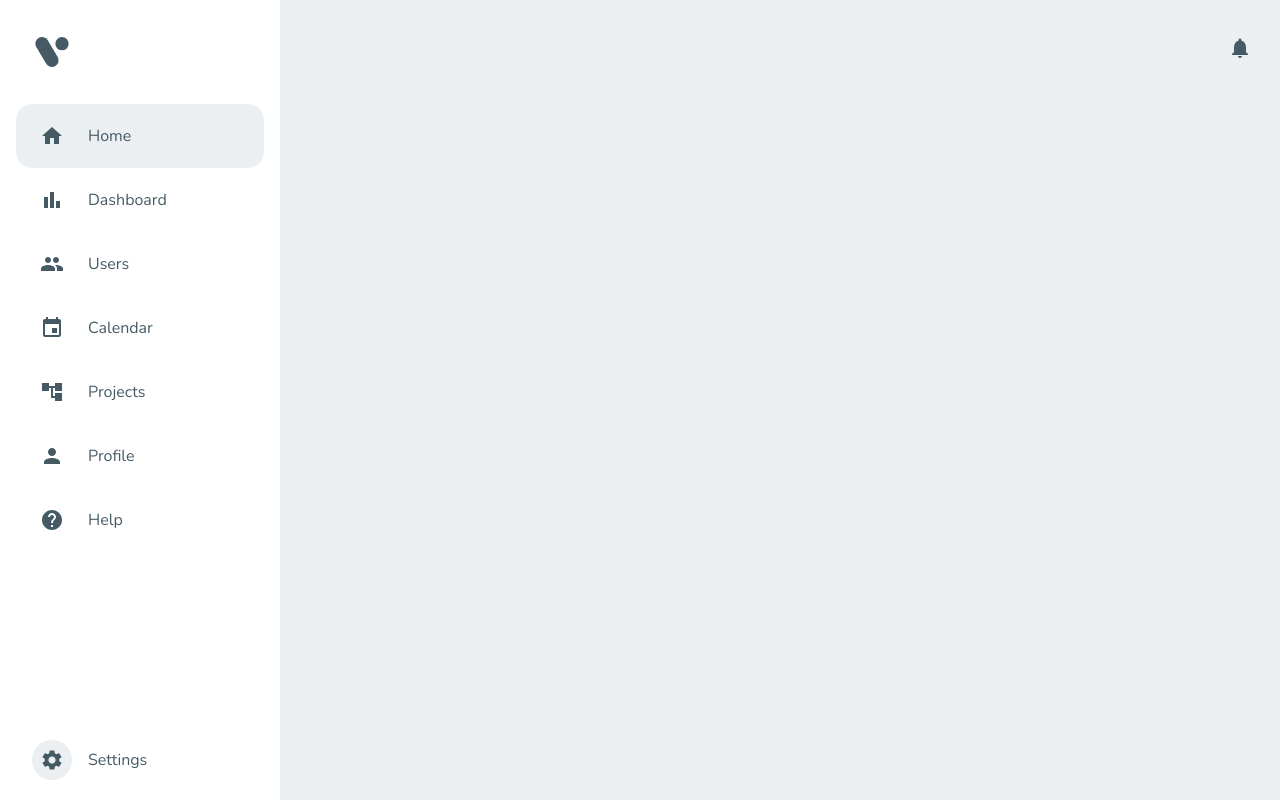
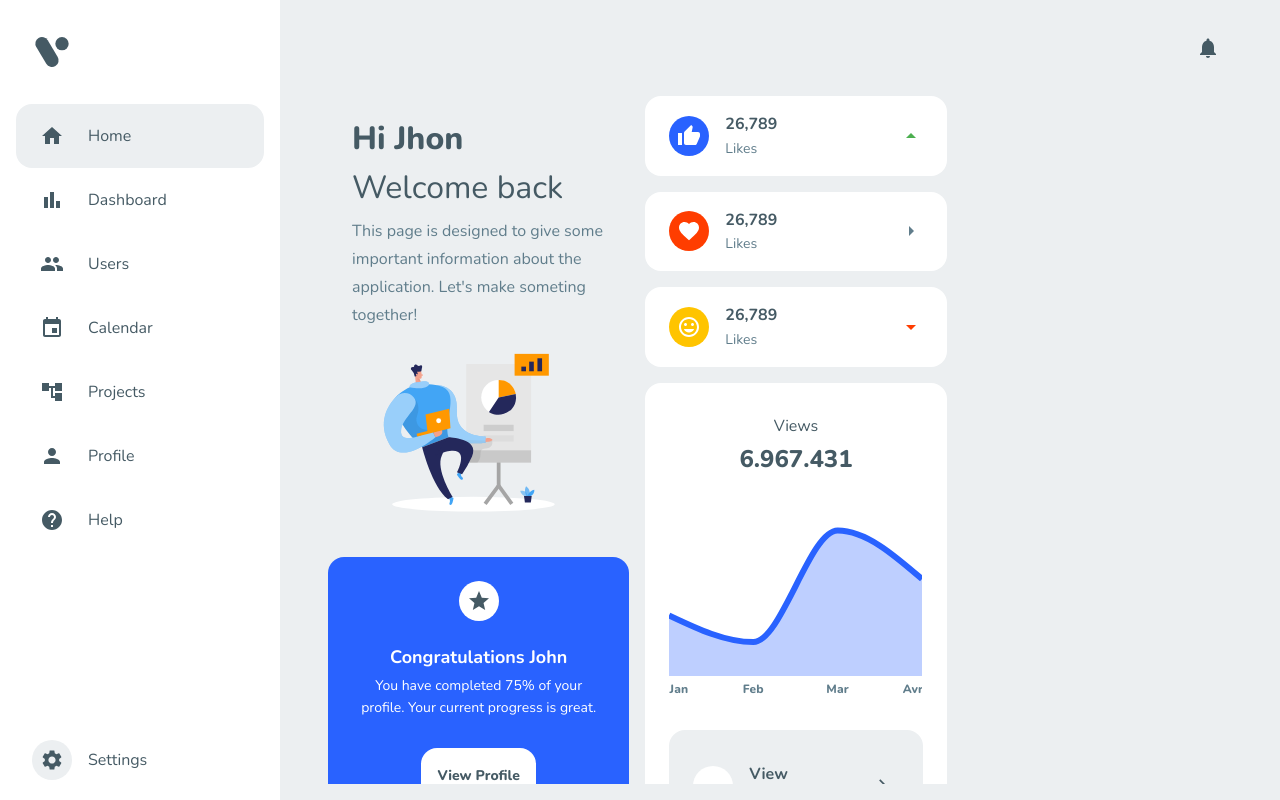
Before and after one commit to Smitt2767/MUI, a React (Create React App) app: page / in a window 1280 px wide. Built offline with nearby package versions, Linux system fonts and the light colour scheme.

Commit message:
home page welcome and like/view section added

```diff
--- a/package.json
+++ b/package.json
@@ -17,6 +17,7 @@
     "react-redux": "^7.2.6",
     "react-router-dom": "^6.0.0",
     "react-scripts": "4.0.3",
+    "recharts": "^2.1.6",
     "web-vitals": "^1.1.2"
   },
   "scripts": {
--- a/src/components/Layout/Layout.js
+++ b/src/components/Layout/Layout.js
@@ -1,6 +1,6 @@
-import { makeStyles } from "@mui/styles";
+import { makeStyles, useTheme } from "@mui/styles";
 import { Box } from "@mui/system";
-import React from "react";
+import React, { useEffect } from "react";
 import { useSettings } from "../../context/SettingsProvider";
 
 const useStyle = makeStyles((theme) => ({
@@ -21,17 +21,25 @@ const useStyle = makeStyles((theme) => ({
 
 const Layout = ({ children }) => {
   const classes = useStyle();
+  const theme = useTheme();
+  const { drawerWidth } = useSettings();
 
-  const { drawerWidth } = useSettings();
+  useEffect(() => {
+    window.theme = theme;
+  }, [theme]);
 
   return (
     <Box className={classes.box}>
       <Box minWidth={drawerWidth} className={classes.addWidth} />
       <Box
         sx={{
-          padding: "1rem",
+          px: "3rem",
           flexGrow: 1,
           overflowY: "auto",
+          mb: "1rem",
+          [theme.breakpoints.down("sm")]: {
+            px: "1rem",
+          },
         }}
       >
         {children}
--- a/src/components/Navbar/Navbar.js
+++ b/src/components/Navbar/Navbar.js
@@ -106,6 +106,8 @@ const Navbar = () => {
         sx={{
           display: "flex",
           justifyContent: matches ? "space-between" : "flex-end",
+          bgcolor: "background.default",
+          py: "3rem",
         }}
         disableGutters
       >
--- /dev/null
+++ b/src/components/SvgContainer/SvgContainer.js
@@ -0,0 +1,27 @@
+import { useTheme } from "@emotion/react";
+import { Box } from "@mui/system";
+import React from "react";
+
+const SvgContainer = ({ children, boxProps }) => {
+  const theme = useTheme();
+  return (
+    <Box
+      sx={{
+        svg: {
+          width: "100%",
+          height: "100%",
+          ".fill-primary": { fill: theme.palette.primary.light },
+          ".fill-secondary": { fill: theme.palette.secondary.light },
+          ".fill-error": { fill: theme.palette.error.light },
+          ".fill-success": { fill: theme.palette.success.light },
+          ".fill-warning": { fill: theme.palette.warning.light },
+          ".fill-paper": { fill: theme.palette.background.paper },
+        },
+      }}
+    >
+      {children}
+    </Box>
+  );
+};
+
+export default SvgContainer;
--- /dev/null
+++ b/src/pages/Home/Congratulations.js
@@ -0,0 +1,70 @@
+import React from "react";
+import StarIcon from "@mui/icons-material/Star";
+
+import { Avatar, Button, Card, CardContent, Typography } from "@mui/material";
+
+const Congratulations = () => {
+  return (
+    <Card
+      sx={{
+        bgcolor: "primary.main",
+        color: "primary.contrastText",
+      }}
+    >
+      <CardContent
+        sx={{
+          display: "flex",
+          flexDirection: "column",
+          alignItems: "center",
+          p: "1.5rem",
+        }}
+      >
+        <Avatar
+          sx={{
+            bgcolor: "background.paper",
+            color: "text.primary",
+            mb: 3,
+          }}
+        >
+          <StarIcon />
+        </Avatar>
+        <Typography
+          sx={{
+            fontWeight: 600,
+          }}
+          gutterBottom
+          variant="h5"
+        >
+          Congratulations John
+        </Typography>
+        <Typography
+          sx={{
+            textAlign: "center",
+            fontWeight: 300,
+          }}
+          gutterBottom
+          variant="subtitle2"
+        >
+          You have completed 75% of your profile. Your current progress is
+          great.
+        </Typography>
+        <Button
+          sx={{
+            width: "auto",
+            p: "1rem",
+            mt: "1.5rem",
+            bgcolor: "background.paper",
+            fontWeight: 800,
+            ":hover": {
+              bgcolor: "background.default",
+            },
+          }}
+        >
+          View Profile
+        </Button>
+      </CardContent>
+    </Card>
+  );
+};
+
+export default Congratulations;
--- /dev/null
+++ b/src/pages/Home/Greetings.js
@@ -0,0 +1,38 @@
+import { Typography } from "@mui/material";
+import { Box } from "@mui/system";
+import React from "react";
+import SvgContainer from "../../components/SvgContainer/SvgContainer";
+import { ReactComponent as WelcomeSvg } from "../../assets/welcome.svg";
+
+const Greetings = () => {
+  return (
+    <Box
+      sx={{
+        p: "1.5rem",
+      }}
+    >
+      <Typography variant="h1" color="textPrimary" gutterBottom>
+        Hi Jhon
+      </Typography>
+      <Typography
+        variant="h1"
+        sx={{
+          fontWeight: 300,
+        }}
+        color="textPrimary"
+        gutterBottom
+      >
+        Welcome back
+      </Typography>
+      <Typography variant="subtitle1" color="textSecondary" gutterBottom>
+        This page is designed to give some important information about the
+        application. Let's make someting together!
+      </Typography>
+      <SvgContainer>
+        <WelcomeSvg />
+      </SvgContainer>
+    </Box>
+  );
+};
+
+export default Greetings;
--- a/src/pages/Home/Home.js
+++ b/src/pages/Home/Home.js
@@ -1,19 +1,30 @@
 import { Grid } from "@mui/material";
-import { Box } from "@mui/system";
 import React from "react";
 import Navbar from "../../components/Navbar/Navbar";
+import Congratulations from "./Congratulations";
+import Greetings from "./Greetings";
+import LikesAndViews from "./LikesAndViews";
 
 const Home = () => {
   return (
     <>
       <Navbar />
-      <Box>
-        <Grid container>
-          <Grid item sm={12} md={6} lg={4}></Grid>
-          <Grid item sm={12} md={6} lg={4}></Grid>
-          <Grid item sm={12} md={6} lg={4}></Grid>
+      <Grid
+        container
+        gap={2}
+        sx={{
+          py: "2.5rem",
+        }}
+      >
+        <Grid item sm={12} md={6} lg={4}>
+          <Greetings />
+          <Congratulations />
         </Grid>
-      </Box>
+        <Grid item sm={12} md={6} lg={4}>
+          <LikesAndViews />
+        </Grid>
+        <Grid item sm={12} md={6} lg={4}></Grid>
+      </Grid>
     </>
   );
 };
--- /dev/null
+++ b/src/pages/Home/LikesAndViews.js
@@ -0,0 +1,242 @@
+import { Avatar, IconButton, Paper, Typography } from "@mui/material";
+
+import React from "react";
+import ThumbUpIcon from "@mui/icons-material/ThumbUp";
+import { Box } from "@mui/system";
+import ArrowRightIcon from "@mui/icons-material/ArrowRight";
+import ArrowDropDownIcon from "@mui/icons-material/ArrowDropDown";
+import ArrowDropUpIcon from "@mui/icons-material/ArrowDropUp";
+import FavoriteIcon from "@mui/icons-material/Favorite";
+import MoodIcon from "@mui/icons-material/Mood";
+import DashboardIcon from "@mui/icons-material/Dashboard";
+import ArrowForwardIosIcon from "@mui/icons-material/ArrowForwardIos";
+import { AreaChart, Area, XAxis, Tooltip, ResponsiveContainer } from "recharts";
+import { useTheme } from "@mui/styles";
+import { Link } from "react-router-dom";
+
+const data = [
+  {
+    name: "Jan",
+    fb: 2.5,
+  },
+  {
+    name: "Feb",
+    fb: 1.4,
+  },
+  {
+    name: "Mar",
+    fb: 6,
+  },
+  {
+    name: "Avr",
+    fb: 4,
+  },
+];
+
+const CustomSmallCard = ({ arrowColor, Icon, iconBgColor, Arrow }) => {
+  return (
+    <Paper
+      sx={{
+        display: "flex",
+        justifyContent: "space-between",
+        alignItems: "center",
+        px: "1.5rem",
+        py: "1rem",
+      }}
+    >
+      <Box
+        sx={{
+          display: "flex",
+          alignItems: "center",
+          gap: 2,
+        }}
+      >
+        <Avatar
+          sx={{
+            bgcolor: `${iconBgColor}.main`,
+            color: "common.white",
+          }}
+        >
+          <Icon />
+        </Avatar>
+        <Box>
+          <Typography
+            variant="h6"
+            sx={{
+              fontWeigth: 300,
+            }}
+          >
+            26,789
+          </Typography>
+          <Typography variant="subtitle2" color="textSecondary">
+            Likes
+          </Typography>
+        </Box>
+      </Box>
+      <Arrow
+        sx={{
+          color: arrowColor,
+        }}
+      />
+    </Paper>
+  );
+};
+
+const ViewsSection = () => {
+  const theme = useTheme();
+  return (
+    <Paper
+      sx={{
+        display: "flex",
+        flexDirection: "column",
+        alignItems: "center",
+        px: "1.5rem",
+        py: "1.9rem",
+      }}
+    >
+      <Typography variant="caption" fontSize="1rem" gutterBottom>
+        Views
+      </Typography>
+      <Typography variant="h2" gutterBottom>
+        6.967.431
+      </Typography>
+      <ResponsiveContainer width="100%" height={224}>
+        <AreaChart
+          width={500}
+          height={400}
+          data={data}
+          margin={{
+            top: 0,
+            right: 0,
+            left: 0,
+            bottom: 0,
+          }}
+        >
+          <XAxis
+            axisLine={false}
+            dataKey="name"
+            interval="preserveStartEnd"
+            tick={{
+              fill: theme.palette.text.secondary,
+              fontSize: 12,
+              fontWeight: 800,
+            }}
+            tickLine={false}
+          />
+
+          <Tooltip
+            contentStyle={{
+              borderRadius: 16,
+              boxShadow: theme.shadows[3],
+              backgroundColor: theme.palette.background.paper,
+              borderColor: theme.palette.background.paper,
+            }}
+          />
+          <Area
+            type="monotone"
+            dataKey="fb"
+            fill={theme.palette.primary.main}
+            fillOpacity={0.3}
+            stroke={theme.palette.primary.main}
+            strokeWidth={6}
+            activeDot={{ r: 8 }}
+          />
+        </AreaChart>
+      </ResponsiveContainer>
+      <Paper
+        sx={{
+          bgcolor: "background.default",
+          mt: "1.5rem",
+          py: "2rem",
+          px: "1.5rem",
+          width: "100%",
+          display: "flex",
+          justifyContent: "space-between",
+          alignItems: "center",
+        }}
+      >
+        <Box
+          sx={{
+            gap: 2,
+            display: "flex",
+            alignItems: "center",
+          }}
+        >
+          <Avatar
+            sx={{
+              bgcolor: "background.paper",
+              color: "common.white",
+            }}
+          >
+            <DashboardIcon />
+          </Avatar>
+          <Typography variant="body1" fontWeight={700} color="textPrimary ">
+            View Dashboard
+          </Typography>
+        </Box>
+        <IconButton component={Link} to="/dashboard">
+          <ArrowForwardIosIcon
+            sx={{
+              fontSize: "1rem",
+            }}
+          />
+        </IconButton>
+      </Paper>
+    </Paper>
+  );
+};
+
+const likes = [
+  {
+    id: 1,
+    Icon: ThumbUpIcon,
+    name: "Likes",
+    value: "26,789",
+    Arrow: ArrowDropUpIcon,
+    arrowColor: "success.light",
+    iconBgColor: "primary",
+  },
+  {
+    id: 2,
+    Icon: FavoriteIcon,
+    name: "Love",
+    value: "6,754",
+    Arrow: ArrowRightIcon,
+    arrowColor: "grey.500",
+    iconBgColor: "error",
+  },
+  {
+    id: 3,
+    Icon: MoodIcon,
+    name: "Smiles",
+    value: "52,789",
+    Arrow: ArrowDropDownIcon,
+    arrowColor: "error.main",
+    iconBgColor: "warning",
+  },
+];
+
+const LikesAndViews = () => {
+  return (
+    <Box
+      sx={{
+        gap: 2,
+        display: "flex",
+        flexDirection: "column",
+      }}
+    >
+      {likes.map((item) => (
+        <CustomSmallCard
+          key={item.id}
+          arrowColor={item.arrowColor}
+          Icon={item.Icon}
+          iconBgColor={item.iconBgColor}
+          Arrow={item.Arrow}
+        />
+      ))}
+      <ViewsSection />
+    </Box>
+  );
+};
+
+export default LikesAndViews;
--- a/src/theme/components.js
+++ b/src/theme/components.js
@@ -23,6 +23,18 @@ export const createComponentsTheme = (theme) => ({
         color: theme.palette.text.primary,
         textTransform: "none",
       },
+    },
+  },
+  MuiGrid: {
+    styleOverrides: {
+      root: {
+        width: "100%",
+      },
+    },
+  },
+  MuiPaper: {
+    defaultProps: {
+      elevation: 0,
     },
   },
   MuiDrawer: {
--- a/src/theme/palette.js
+++ b/src/theme/palette.js
@@ -25,12 +25,16 @@ export const darkPalette = {
   },
   primary: {
     main: "#64B5F6",
+    contrastText: "#263238",
   },
   secondary: {
     main: palette.grey[900],
   },
+  warning: {
+    main: "#FFC400",
+  },
   text: {
-    primary: palette.grey[100],
+    primary: palette.grey[50],
     secondary: palette.grey[300],
     disabled: palette.grey[600],
   },
```
Also changed, not shown: 1 other file (tests, documents, lock files or other folders).
